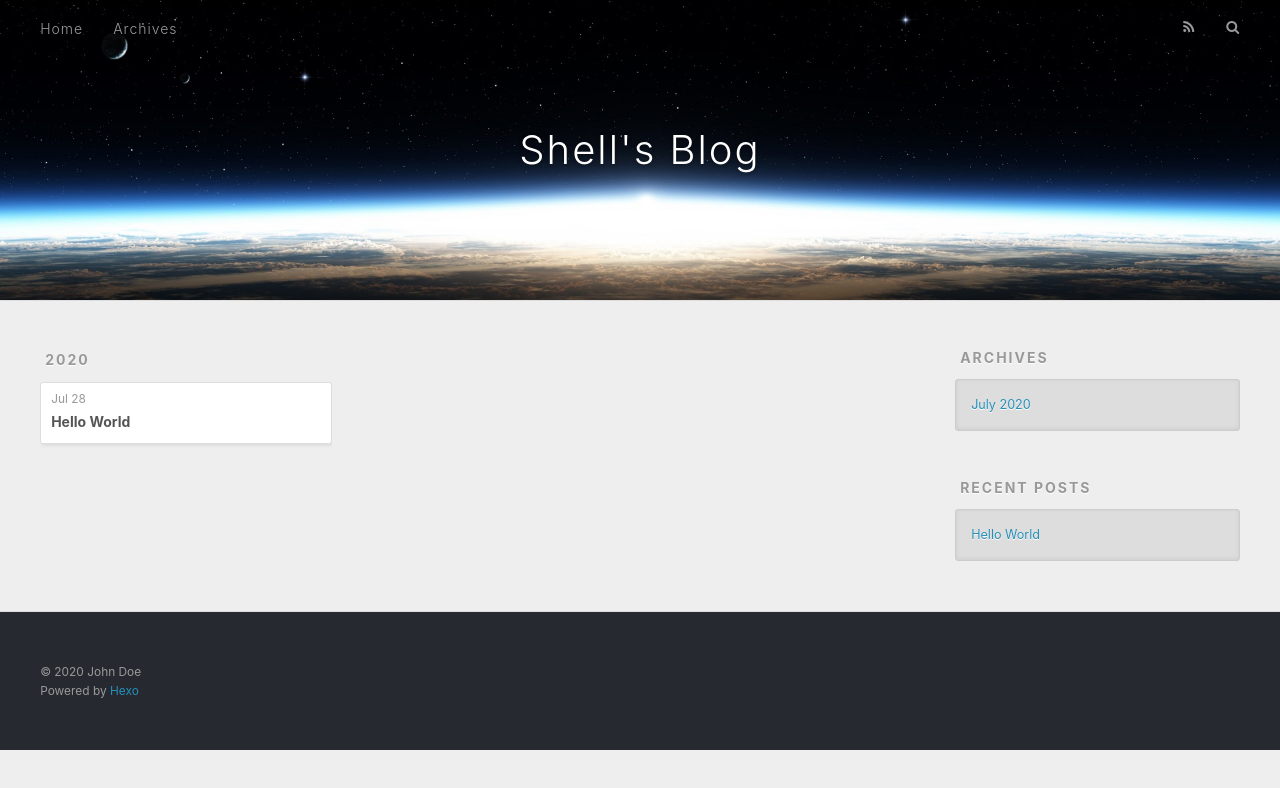
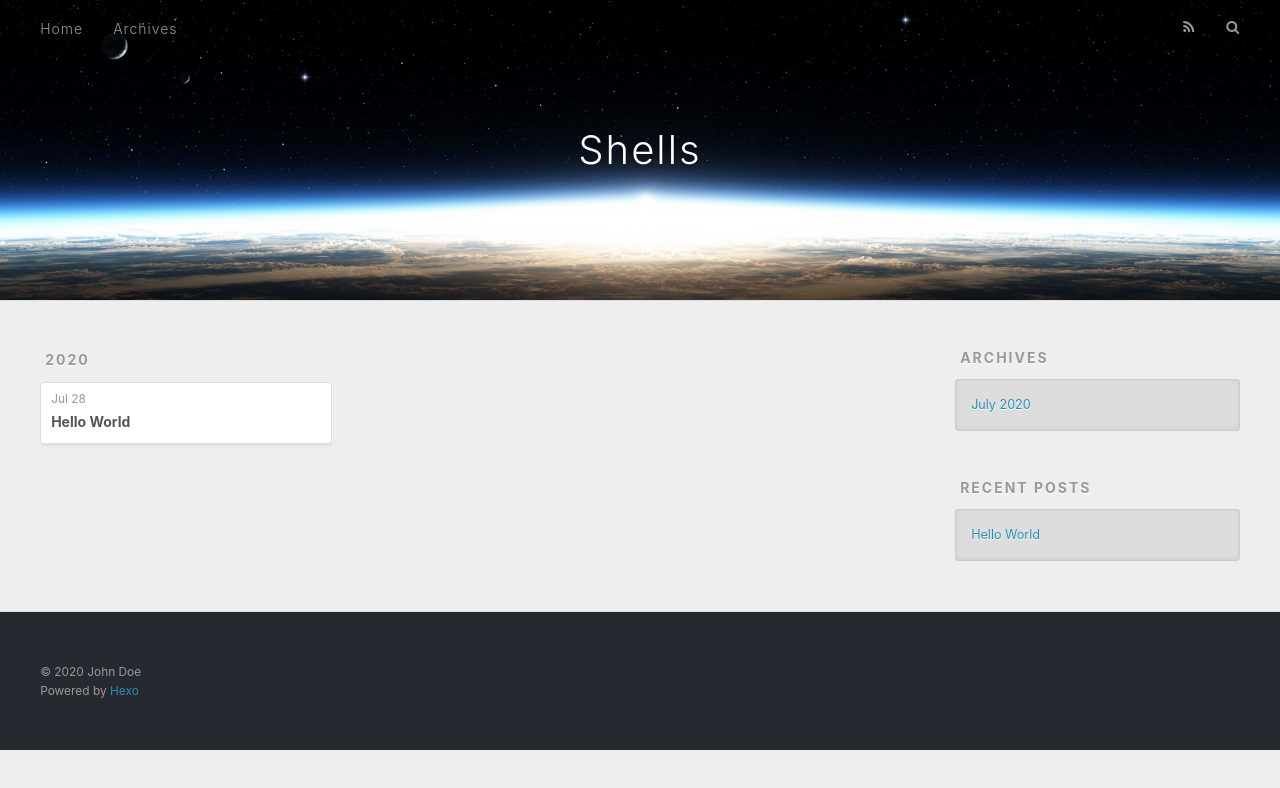
Before and after one commit to ShellNotFound/ShellNotFound.github.io, a plain HTML site: page archives/2020/07/index.html in a window 1280 px wide. Drawn offline with nearby package versions, Linux system fonts and the light colour scheme.

Commit message:
Site updated: 2020-07-28 14:53:56

```diff
--- a/archives/2020/07/index.html
+++ b/archives/2020/07/index.html
@@ -5,17 +5,17 @@
 
 
 
-  <title>Archives: 2020/7 | Shell&#39;s Blog</title>
+  <title>Archives: 2020/7 | Shells</title>
   <meta name="viewport" content="width=device-width, initial-scale=1, maximum-scale=1">
   <meta property="og:type" content="website">
-<meta property="og:title" content="Shell&#39;s Blog">
+<meta property="og:title" content="Shells">
 <meta property="og:url" content="http://shellwe.me/archives/2020/07/index.html">
-<meta property="og:site_name" content="Shell&#39;s Blog">
+<meta property="og:site_name" content="Shells">
 <meta property="og:locale" content="en_US">
 <meta property="article:author" content="John Doe">
 <meta name="twitter:card" content="summary">
 
-    <link rel="alternate" href="/atom.xml" title="Shell&#39;s Blog" type="application/atom+xml">
+    <link rel="alternate" href="/atom.xml" title="Shells" type="application/atom+xml">
 
 
     <link rel="icon" href="/favicon.png">
@@ -36,7 +36,7 @@
   <div id="header-outer" class="outer">
     <div id="header-title" class="inner">
       <h1 id="logo-wrap">
-        <a href="/" id="logo">Shell&#39;s Blog</a>
+        <a href="/" id="logo">Shells</a>
       </h1>
 
     </div>
```
Also changed, not shown: 2020/07/28/hello-world/index.html (+4 -4 lines), archives/2020/index.html (+5 -5 lines), archives/index.html (+5 -5 lines), index.html (+5 -5 lines).
